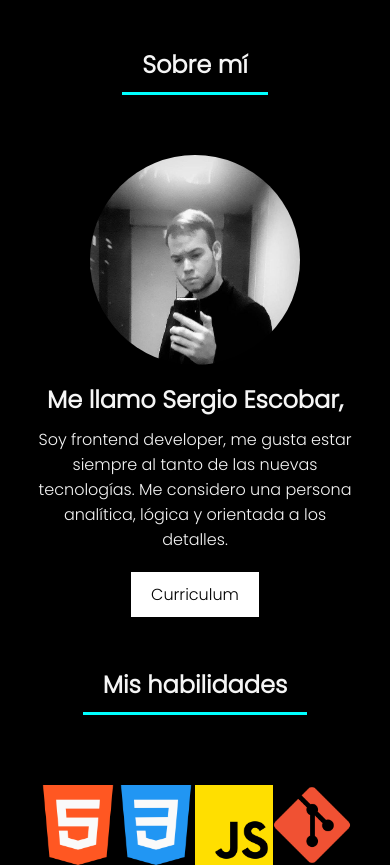
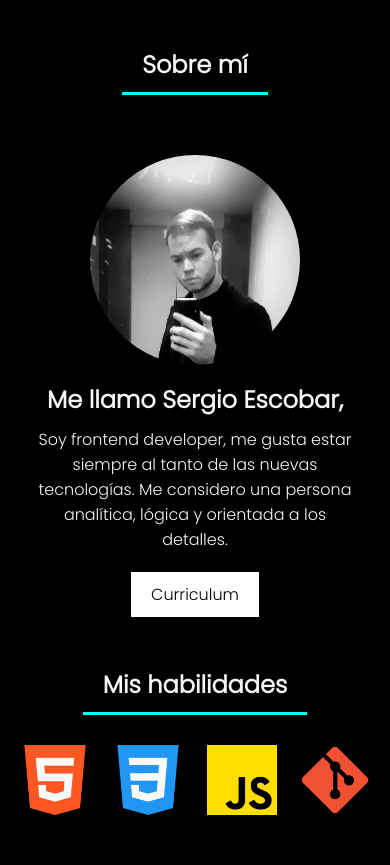
Before and after one commit to sergioesc/sergio__esc, a plain HTML site: page index.html in a window 390 px wide. Shown: the part 68-933 px from the top of the page. After the commit the page ends 883 px from the top, so only its background shows below. Drawn offline with Linux system fonts and the light colour scheme; a web font is replaced by a local one.

Commit message:
version-0.2.3.1

```diff
--- a/resourses/css/styles.css
+++ b/resourses/css/styles.css
@@ -137,6 +137,9 @@ body{
         width: 130px;
         height: 130px;
     }
+    .skills .skill__hover:hover{
+        font-size: 16px;
+    }
 }
 
 @media screen and (max-width: 700px){
@@ -157,6 +160,12 @@ body{
         width: 100px;
         height: 100px;
     }
+    .skills .skills__section{
+        margin-top: 30px
+    }
+    .skills .skills__container{
+        width: 90%;
+    }
 }
 
 @media screen and (max-width: 530px){
@@ -171,8 +180,33 @@ body{
         padding: 0 10px
     }
     .skills .skills__section #skill__all{
-        width: 80px;
-        height: 80px;
+        width: 90px;
+        height: 90px;
+    }
+    .skills .skills__section{
+        margin-top: 30px
+    }
+    .skills .skills__container{
+        width: 90%;
+    }
+    .skills .skill__hover:hover{
+        font-size: 12px;
+    }
+}
+
+@media screen and (max-width: 455px){
+    .skills .skills__section #skill__all{
+        width: 70px;
+        height: 70px;
+    }
+}
+@media screen and (max-width: 320px){
+    .skills .skills__container{
+        width: 95%;
+    }
+    .skills .skills__section #skill__all{
+        width: 60px;
+        height: 60px;
     }
 }
 
@@ -246,7 +280,7 @@ body{
 
 .skills__section{
     display: block;
-    margin-top: 70px;
+    margin-top: 50px;
     width: 100%;
 
 }
```
